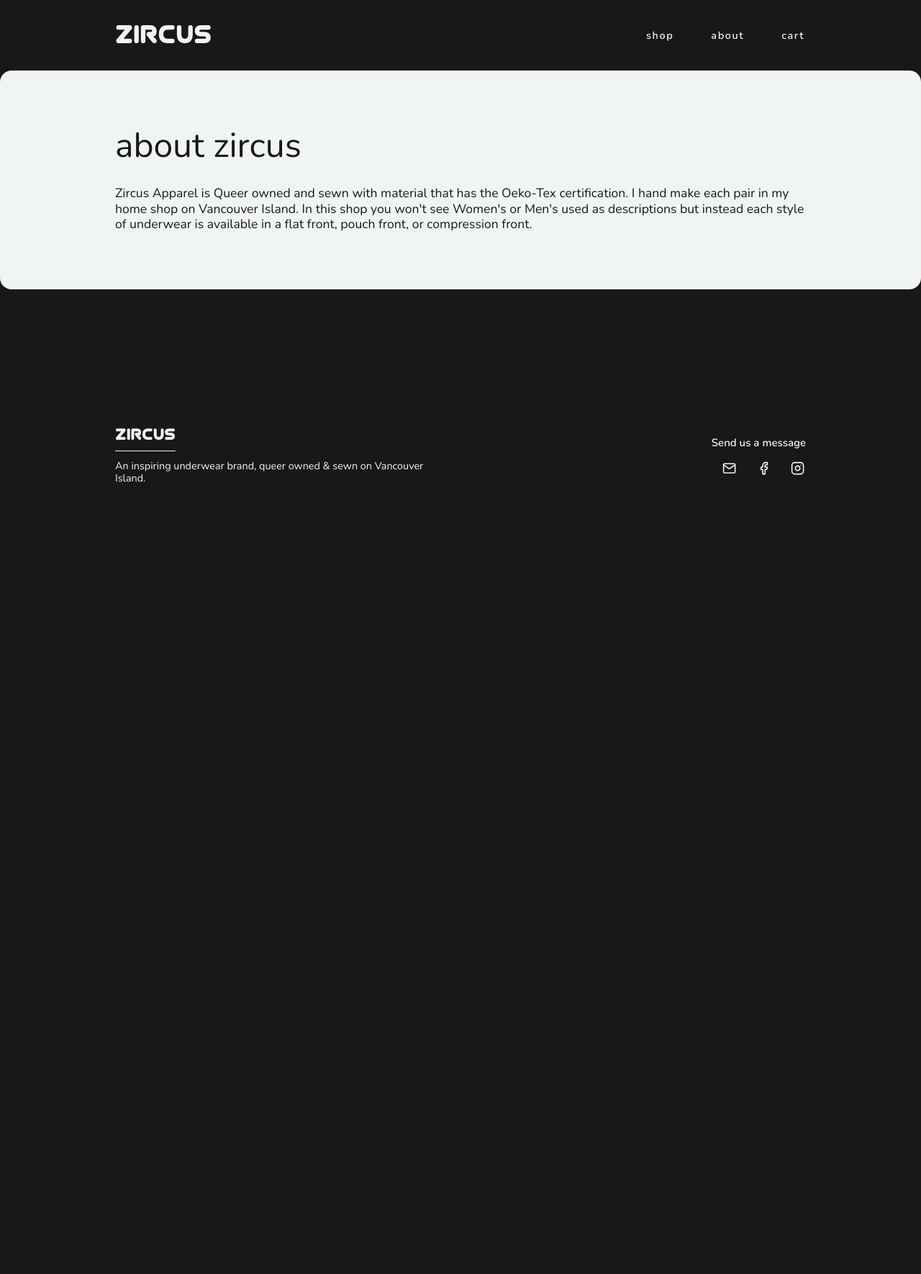
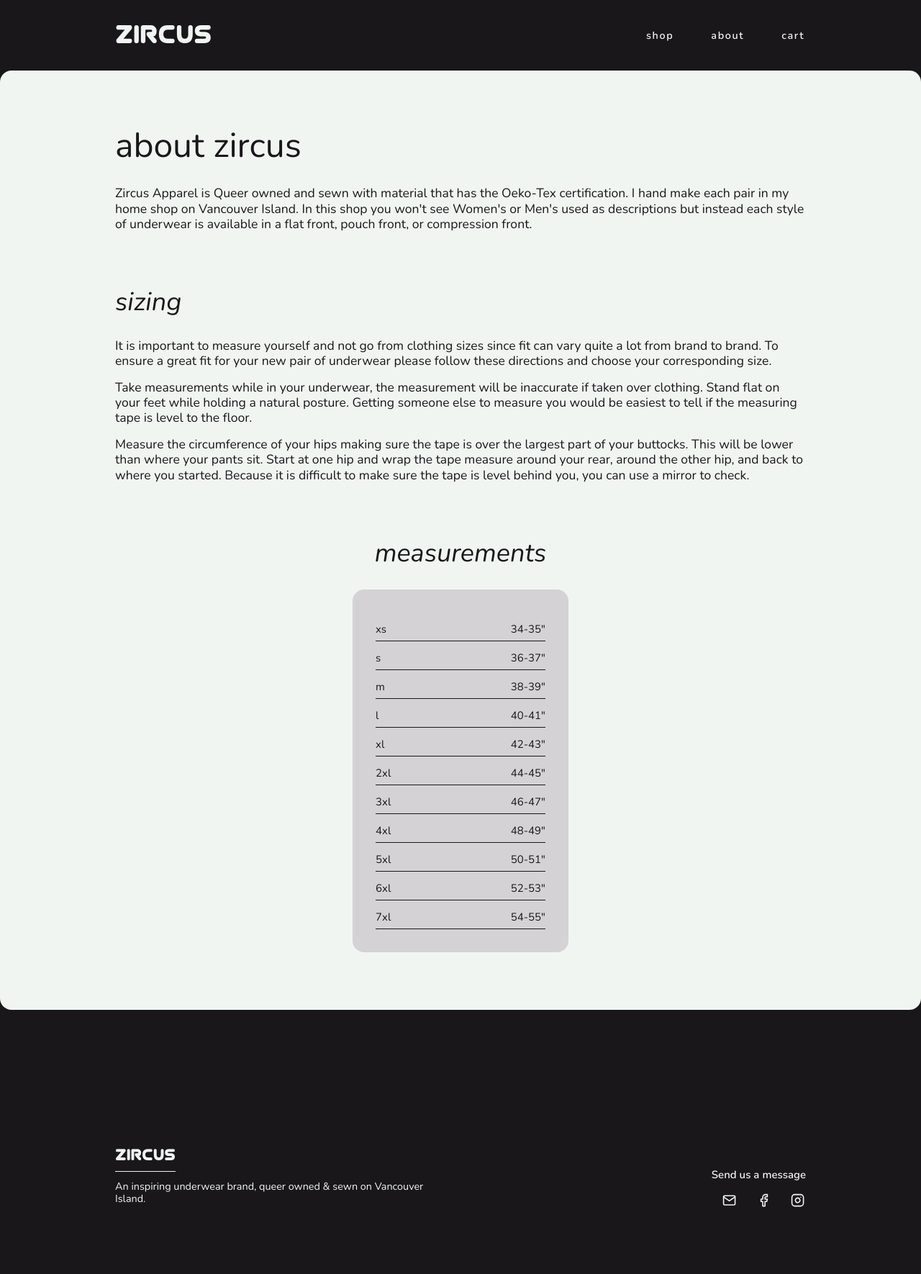
Before and after one commit to astridlyre/zircus, a Jekyll site: the page built from about/index.html, in a window 1280 px wide. Shown: the whole page at 72% size. Built offline with Jekyll 4.4.1, drawn with Linux system fonts in a browser that asks for light colours; before the commit the page ends 900 px from its top, so only the background shows below that.

Commit message:
zircus Tue June 29 2021 @ 19:36:07

```diff
--- a/_sass/about.scss
+++ b/_sass/about.scss
@@ -8,4 +8,46 @@
     font-size: 2.5rem;
     margin-bottom: 2rem;
   }
+
+  &__sizing {
+    @include res("sm") {
+      font-size: 2.25rem;
+    }
+    font-size: 1.75rem;
+    margin: 5rem 0 2rem 0;
+  }
+
+  &__measurement {
+    @include res("sm") {
+      font-size: 2.25rem;
+    }
+    width: 100%;
+    font-size: 1.75rem;
+    margin: 5rem 0 2rem 0;
+    text-align: center;
+  }
+
+  &__measurements {
+    margin: 0 auto;
+    display: flex;
+    flex-flow: column nowrap;
+    align-items: center;
+    justify-content: center;
+    max-width: 300px;
+    background: var(--grey);
+    padding: 2rem;
+    border-radius: var(--big-radius);
+
+    li {
+      padding: 0.5rem 0;
+      width: 100%;
+      margin-top: 0.5rem;
+      display: flex;
+      border-bottom: 1px solid var(--dark);
+
+      span {
+        flex-grow: 1;
+      }
+    }
+  }
 }
--- a/_sass/general.scss
+++ b/_sass/general.scss
@@ -19,6 +19,7 @@
 p {
   font-size: 1.1rem;
   line-height: 1.2;
+  margin-bottom: 1rem;
 }
 
 .container {
@@ -137,46 +138,13 @@
 .section__text {
   width: 100%;
   display: flex;
-  justify-content: flex-start;
+  justify-content: center;
   align-items: center;
   flex-flow: column nowrap;
   padding: 5rem var(--side-padding);
   &_heading {
-    font-size: 4rem;
-  }
-
-  &_text {
-    padding-left: 4rem;
-    line-height: 1.2;
-    position: relative;
-    font-size: 1.1rem;
-
-    &:before,
-    &:after {
-      content: '"';
-      font-size: 8rem;
-      position: absolute;
-      opacity: 0.07;
-    }
-
-    &:before {
-      top: -2rem;
-      left: 0rem;
-    }
-
-    &:after {
-      right: 0;
-      bottom: -2rem;
-    }
-
-    &_cite {
-      position: absolute;
-      right: 4rem;
-      bottom: 3rem;
-      display: block;
-      font-size: 1.2rem;
-      letter-spacing: 0.1rem;
-    }
+    font-size: 3rem;
+    text-align: center;
   }
 }
 
--- a/_sass/headings.scss
+++ b/_sass/headings.scss
@@ -15,7 +15,7 @@
 }
 
 h2 {
-  font-size: 3rem;
+  font-size: 2rem;
   font-style: italic;
 }
 
--- a/about/index.html
+++ b/about/index.html
@@ -14,6 +14,40 @@
         descriptions but instead each style of underwear is available in a flat
         front, pouch front, or compression front.
       </p>
+      <h2 class="about__sizing">sizing</h2>
+      <p>
+        It is important to measure yourself and not go from clothing sizes since
+        fit can vary quite a lot from brand to brand. To ensure a great fit for
+        your new pair of underwear please follow these directions and choose
+        your corresponding size.
+      </p>
+      <p>
+        Take measurements while in your underwear, the measurement will be
+        inaccurate if taken over clothing. Stand flat on your feet while holding
+        a natural posture. Getting someone else to measure you would be easiest
+        to tell if the measuring tape is level to the floor.
+      </p>
+      <p>
+        Measure the circumference of your hips making sure the tape is over the
+        largest part of your buttocks. This will be lower than where your pants
+        sit. Start at one hip and wrap the tape measure around your rear, around
+        the other hip, and back to where you started. Because it is difficult to
+        make sure the tape is level behind you, you can use a mirror to check.
+      </p>
+      <h2 class="about__measurement">measurements</h2>
+      <ul class="about__measurements">
+        <li><span>xs</span>34-35"</li>
+        <li><span>s</span>36-37"</li>
+        <li><span>m</span>38-39"</li>
+        <li><span>l</span>40-41"</li>
+        <li><span>xl</span>42-43"</li>
+        <li><span>2xl</span>44-45"</li>
+        <li><span>3xl</span>46-47"</li>
+        <li><span>4xl</span>48-49"</li>
+        <li><span>5xl</span>50-51"</li>
+        <li><span>6xl</span>52-53"</li>
+        <li><span>7xl</span>54-55"</li>
+      </ul>
     </div>
   </div>
 </main>
```
Also changed, not shown: index.html (+1 -8 lines).
